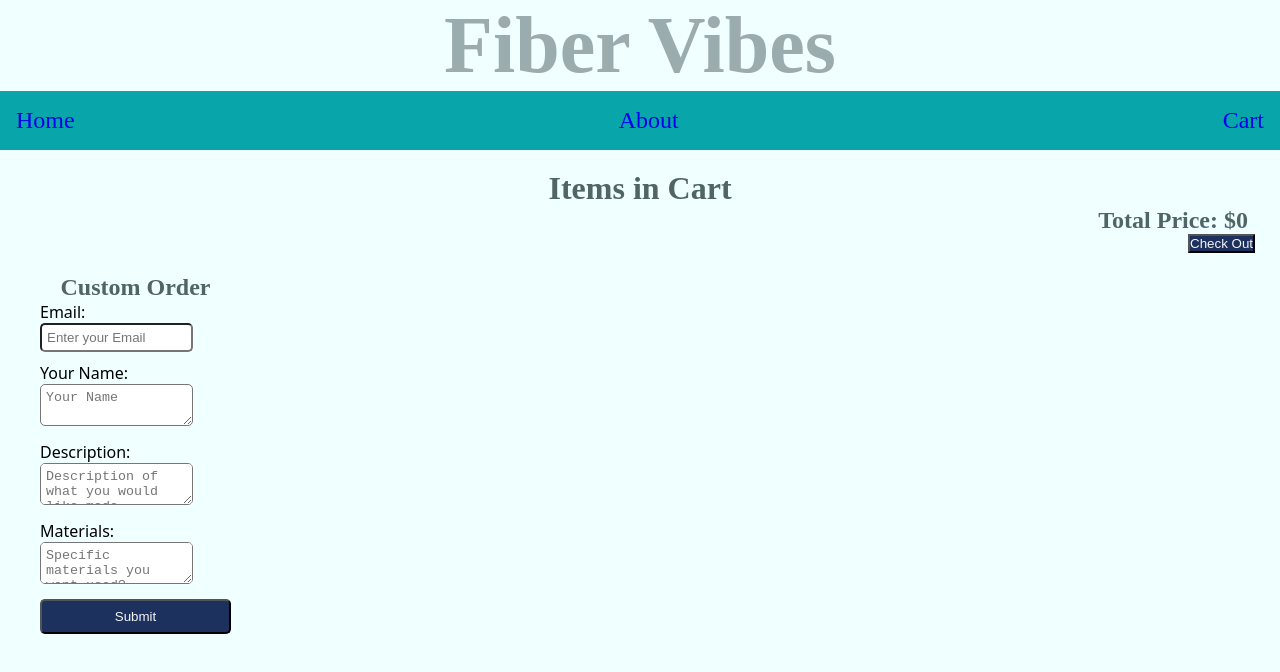
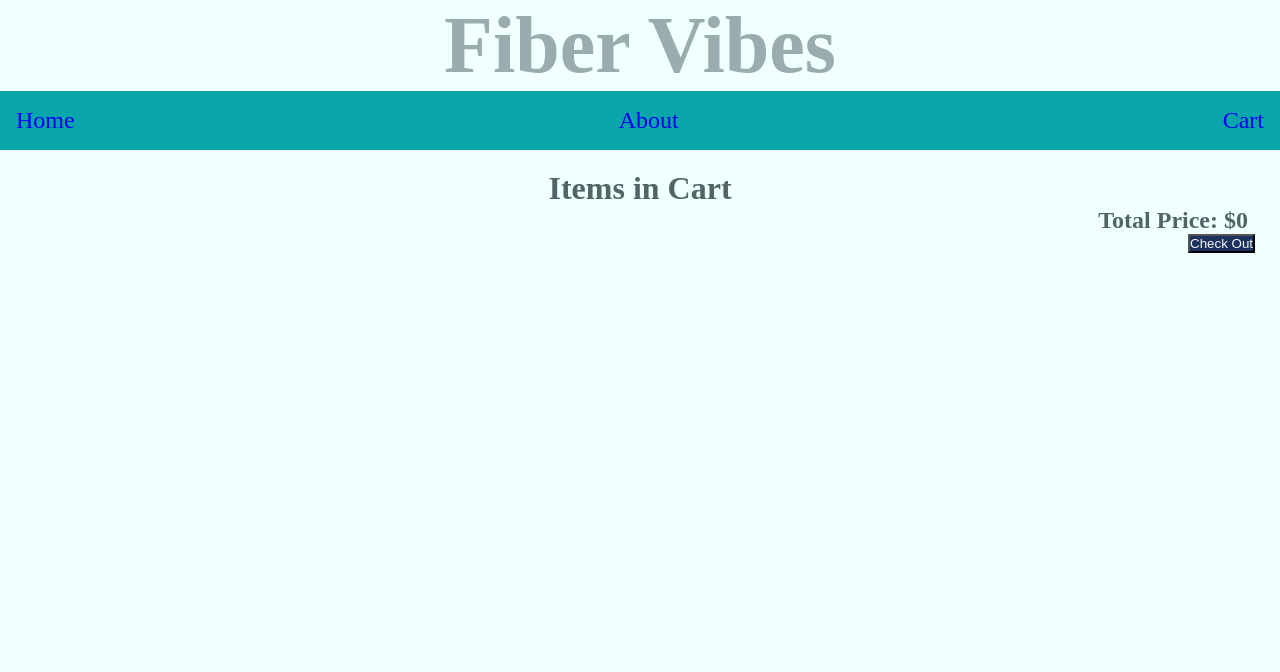
Before and after one commit to CatherineARoss/flatiron-phase-2-react-project-frontend, a React (Vite) app: page /cart in a window 1280 px wide. Shown: the top 672 px of the page. Built offline with nearby package versions, Linux system fonts and the light colour scheme.

Commit message:
lets the user create a custom order using a POST request from the home page. Conditionly renders the listing to have no image but to look like the other listings.

```diff
--- a/src/Components/About.jsx
+++ b/src/Components/About.jsx
@@ -20,4 +20,4 @@ const About = () => {
     )
 }
 
-export default About
+export default About;
--- a/src/Components/App.jsx
+++ b/src/Components/App.jsx
@@ -1,4 +1,4 @@
-import React from 'react';
+import React, { useState } from 'react';
 import { Route, Switch } from 'react-router-dom';
 import NavBar from './NavBar';
 import Footer from './Footer';
@@ -8,6 +8,11 @@ import Cart from './Cart';
 import '../styles.css';
 
 function App() {
+  const [listings, setListings] = useState([]);
+
+  const addListing = (newListing) => {
+    setListings(prevListings => [...prevListings, newListing]);
+  };
   return (
     <div>
       <NavBar />
@@ -16,7 +21,7 @@ function App() {
         <Route exact path="/cart" component={Cart} />
         <Route exact path="/" component={Home} />
       </Switch>
-      <Footer />
+      <Footer addListing={addListing}/>
     </div>
   );
 }
--- a/src/Components/CartContext.jsx
+++ b/src/Components/CartContext.jsx
@@ -16,4 +16,4 @@ export const CartProvider = ({ children }) => {
   );
 };
 
-export default CartContext
+export default CartContext;
--- /dev/null
+++ b/src/Components/CustomOrderDisplay.jsx
@@ -0,0 +1,14 @@
+import React from "react";
+
+const CustomOrderDisplay = ({ title, description, materials, }) => {
+    return (
+      <div className="card-content">
+        <h4>{title}</h4>
+        <p>Description: {description}</p>
+        <p>Materials: {materials}</p>
+        <p>Price: $10 + item price</p>
+      </div>
+    );
+  };
+
+  export default CustomOrderDisplay;
--- a/src/Components/FiberVibesListings.jsx
+++ b/src/Components/FiberVibesListings.jsx
@@ -1,11 +1,13 @@
 import React, { useEffect, useState, useContext } from 'react';
 import { CartContext } from './CartContext';
+import CustomOrderDisplay from './CustomOrderDisplay';
 import WinterIsHereBlanket from '../images/WinterIsHereBlanket.jpg';
 import WestCoasters from '../images/WestCoasters.jpg';
 import HoundHoodies from '../images/HoundHoodies.jpg';
 import ChunkyKnitBeanie from '../images/ChunkyKnitBeanie.jpg';
 import CelticWovenBabyBlanket from '../images/CelticWovenBabyBlanket.jpg';
 import KnitPumpkins from '../images/KnitPumpkins.jpg';
+
 
 const FiberVibesListings = () => {
   const { addToCart } = useContext(CartContext);
@@ -29,7 +31,6 @@ const FiberVibesListings = () => {
         setListings(listingsWithImages);
       } catch (error) {
         console.error('Error fetching data:', error);
-        return null;
       }
     };
 
@@ -42,7 +43,7 @@ const FiberVibesListings = () => {
       <div className="cards">
         {listings.map((listing) => (
           <div className="card" key={listing.id}>
-            <img src={listing.image} alt={listing.title} className="listing-image"/>
+            {listing.image && <img src={listing.image} alt={listing.title} className="listing-image" />}
             <div className="card-content">
               <h2>{listing.title}</h2>
               <p><strong>Description:</strong> {listing.description}</p>
--- a/src/Components/Footer.jsx
+++ b/src/Components/Footer.jsx
@@ -1,20 +1,21 @@
 import React, { useState } from 'react';
-import CustomOrder from '../images/CustomOrder.jpg';
+import { useLocation } from 'react-router-dom';
+import Form from './Form';
 
-const Footer = () => {
+
+const Footer = ({ addListing }) => {
+  const location = useLocation();
   const [email, setEmail] = useState('');
-  const [name, setName] = useState('');
+  const [title, setTitle] = useState('');
   const [description, setDescription] = useState('');
   const [materials, setMaterials] = useState('');
-  const [formSubmitted, setFormSubmitted] = useState(false);
-
 
   const handleEmailChange = (event) => {
     setEmail(event.target.value);
   };
 
-  const handleNameChange = (event) => {
-    setName(event.target.value);
+  const handleTitleChange = (event) => {
+    setTitle(event.target.value);
   };
 
   const handleDescriptionChange = (event) => {
@@ -31,10 +32,9 @@ const Footer = () => {
     if (email.includes('@')) {
         const newListing = {
             email,
-            name,
+            title,
             description,
             materials,
-            image: CustomOrder,
             price: 10,
           };
 
@@ -49,12 +49,12 @@ const Footer = () => {
         .then((response) => response.json())
         .then((data) => {
           console.log('Success:', data);
+          addListing(data);
         })
         .catch((error) => {
           console.error('Error:', error);
           alert('An error occurred. Please try again later.');
         });
-        setFormSubmitted(true);
     } else {
       alert('Please enter a valid email address.');
     }
@@ -62,68 +62,19 @@ const Footer = () => {
 
   return (
     <div className='contact-us'>
-      <div>
-        <h2>Custom Order</h2>
-        <form onSubmit={handleSubmit}>
-          <label htmlFor="email">
-            Email:
-            <br />
-            <input
-              id="email"
-              type="email"
-              placeholder="Enter your Email"
-              value={email}
-              onChange={handleEmailChange}
-            />
-          </label>
-          <br />
-          <label htmlFor="name">
-            Your Name:
-            <br />
-            <textarea
-              id="name"
-              placeholder="Your Name"
-              value={name}
-              onChange={handleNameChange}
-            ></textarea>
-          </label>
-          <br />
-          <label htmlFor="description">
-            Description:
-            <br />
-            <textarea
-              id="description"
-              placeholder="Description of what you would like made."
-              value={description}
-              onChange={handleDescriptionChange}
-            ></textarea>
-          </label>
-          <br />
-          <label htmlFor="materials">
-            Materials:
-            <br />
-            <textarea
-              id="materials"
-              placeholder="Specific materials you want used?"
-              value={materials}
-              onChange={handleMaterialsChange}
-            ></textarea>
-          </label>
-          <br />
-          <button id="submit-button" type="submit" value="Submit">
-              Submit
-            </button>
-          </form>
-        </div>
-      {formSubmitted && (
-        <div className="listing-card">
-          <img src={CustomOrder} alt="Custom Order" className="listing-image" />
-          <h4>{name}</h4>
-          <p>Description: {description}</p>
-          <p>Materials: {materials}</p>
-          <p>Price: $50</p>
-        </div>
-      )}
+      {location.pathname === '/' &&
+        <Form
+          email={email}
+          title={title}
+          description={description}
+          materials={materials}
+          handleEmailChange={handleEmailChange}
+          handleTitleChange={handleTitleChange}
+          handleDescriptionChange={handleDescriptionChange}
+          handleMaterialsChange={handleMaterialsChange}
+          handleSubmit={handleSubmit}
+        />
+      }
     </div>
   );
 };
--- /dev/null
+++ b/src/Components/Form.jsx
@@ -0,0 +1,71 @@
+import React from 'react';
+
+const Form = ({
+  email,
+  title,
+  description,
+  materials,
+  handleEmailChange,
+  handleTitleChange,
+  handleDescriptionChange,
+  handleMaterialsChange,
+  handleSubmit,
+}) => {
+    return (
+        <div className='contact-us'>
+            <h2>Custom Order</h2>
+        <form onSubmit={handleSubmit}>
+        <label htmlFor="email">
+            Email:
+            <br />
+            <input
+              id="email"
+              type="email"
+              placeholder="Enter your Email"
+              value={email}
+              onChange={handleEmailChange}
+            />
+          </label>
+          <br />
+          <label htmlFor="title">
+            Your Name:
+            <br />
+            <textarea
+              id="title"
+              placeholder="Your Name"
+              value={title}
+              onChange={handleTitleChange}
+            ></textarea>
+          </label>
+          <br />
+          <label htmlFor="description">
+            Description:
+            <br />
+            <textarea
+              id="description"
+              placeholder="Description of what you would like made."
+              value={description}
+              onChange={handleDescriptionChange}
+            ></textarea>
+          </label>
+          <br />
+          <label htmlFor="materials">
+            Materials:
+            <br />
+            <textarea
+              id="materials"
+              placeholder="Specific materials you want used?"
+              value={materials}
+              onChange={handleMaterialsChange}
+            ></textarea>
+          </label>
+          <br />
+        <button id="submit-button" type="submit" value="Submit">
+        Submit
+      </button>
+    </form>
+    </div>
+  );
+};
+
+export default Form;
--- a/src/Components/Home.jsx
+++ b/src/Components/Home.jsx
@@ -17,4 +17,4 @@ const Home = () => {
         )
     }
 
-export default Home
+export default Home;
```
Also changed, not shown: src/Components/CustomOrder.jsx (deleted).
